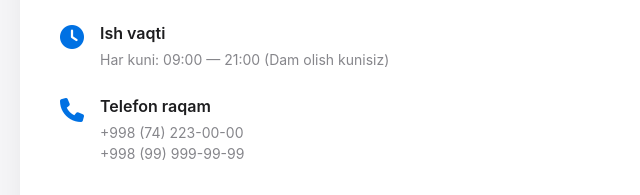
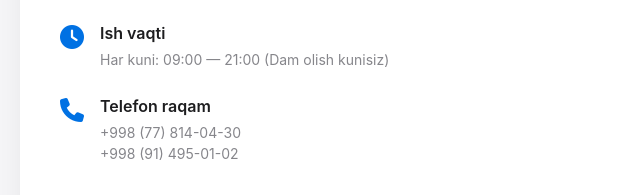
Before and after one commit to mutalibovmmm/mutalibov, a plain HTML site: page index.html in a window 1280 px wide. Shown: the part 3876-4071 px from the top of the page, 4-644 px from the left. Drawn offline with Linux system fonts and the light colour scheme; a web font is replaced by a local one.

Commit message:
Update index.html

```diff
--- a/index.html
+++ b/index.html
@@ -354,7 +354,7 @@
                         <i class="fa-solid fa-phone"></i>
                         <div>
                             <h4>Telefon raqam</h4>
-                            <p>+998 (74) 223-00-00<br>+998 (99) 999-99-99</p>
+                            <p>+998 (77) 814-04-30<br>+998 (91) 495-01-02</p>
                         </div>
                     </div>
                     <a href="https://maps.google.com/?q=Andijan" target="_blank" class="btn-primary map-link-btn">
```
